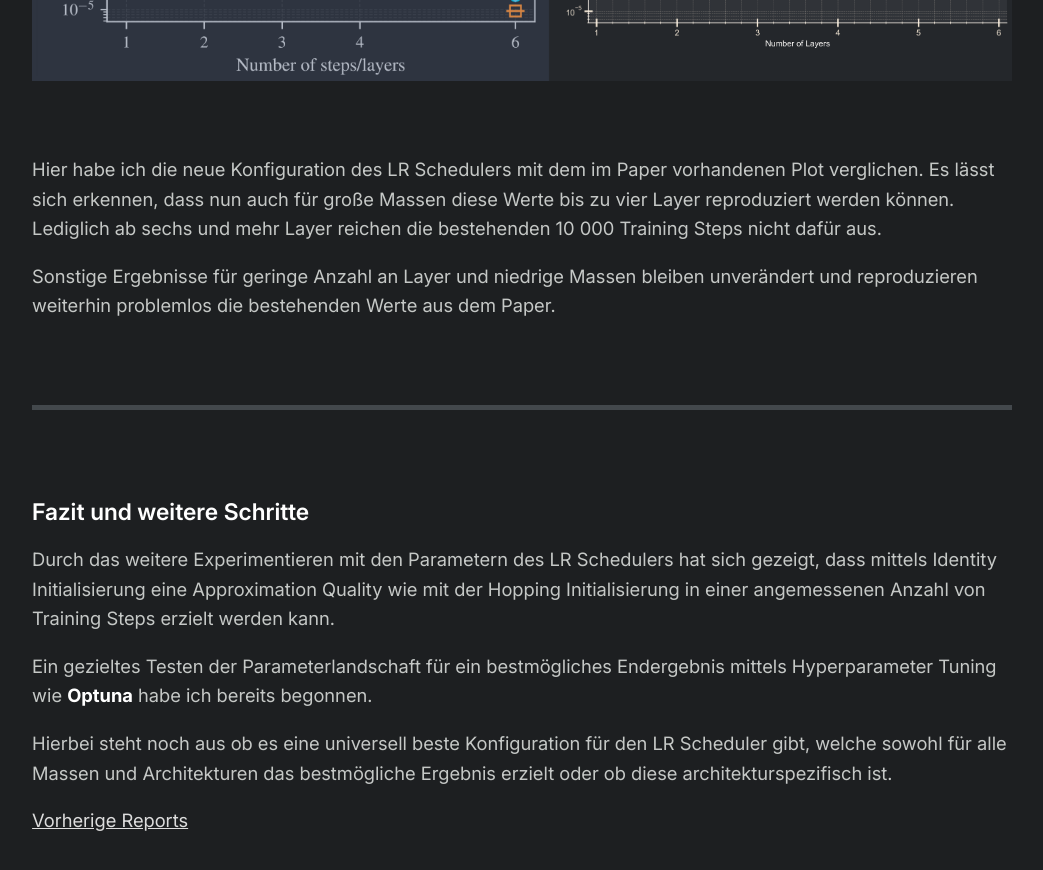
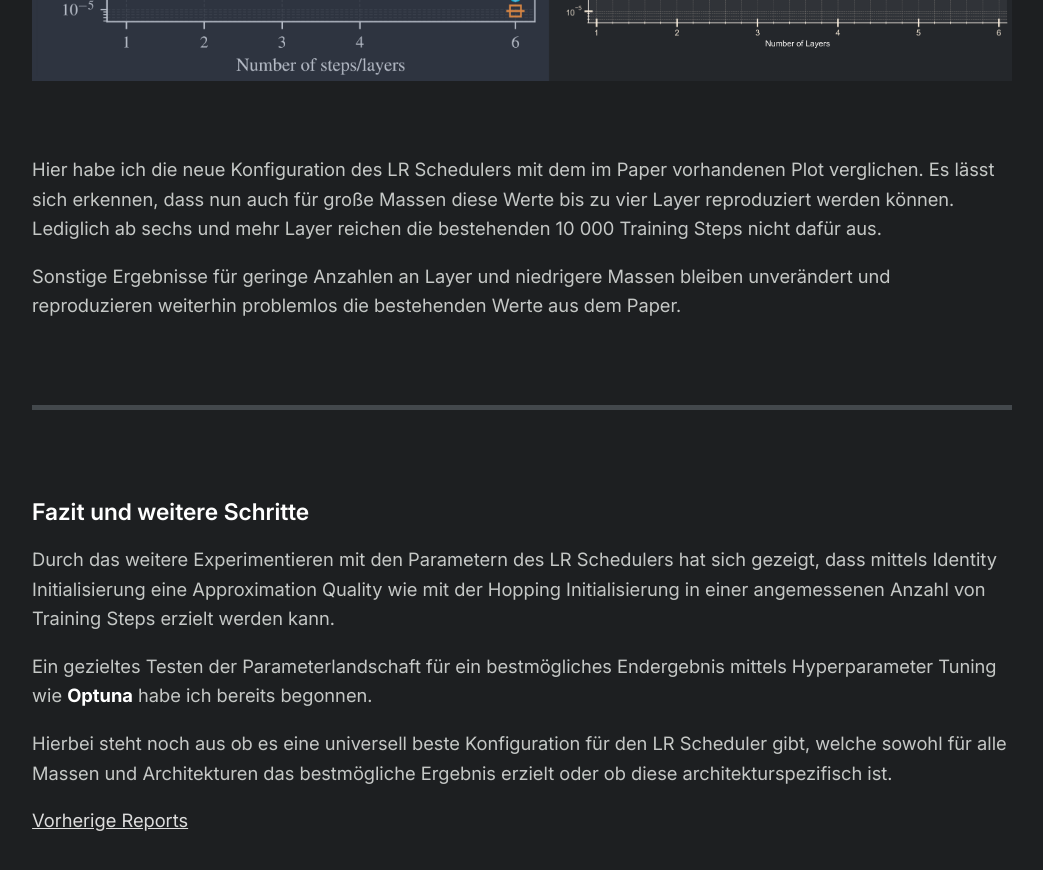
Before and after one commit to DavidCyba/thesis-reporting, a Jekyll site: the page built from reports/scheduler_optimization/scheduler_optimization.md, in a window 1280 px wide and 900 px high, scrolled down 5118 px. Shown: the top 870 px of the window, without its empty margins (118-1161 px from the left). Built offline with Jekyll 4.4.1, drawn with Linux system fonts in a browser that asks for light colours.

Commit message:
fix typo

```diff
--- a/reports/scheduler_optimization/scheduler_optimization.md
+++ b/reports/scheduler_optimization/scheduler_optimization.md
@@ -101,7 +101,7 @@ Zum Vergleich ist hier noch einmal die Kurve mit der Hopping Initialisierung abg
 
 Hier habe ich die neue Konfiguration des LR Schedulers mit dem im Paper vorhandenen Plot verglichen. Es lässt sich erkennen, dass nun auch für große Massen diese Werte bis zu vier Layer reproduziert werden können. Lediglich ab sechs und mehr Layer reichen die bestehenden 10 000 Training Steps nicht dafür aus.
 
-Sonstige Ergebnisse für geringe Anzahl an Layer und niedrige Massen bleiben unverändert und reproduzieren weiterhin problemlos die bestehenden Werte aus dem Paper.
+Sonstige Ergebnisse für geringe Anzahlen an Layer und niedrigere Massen bleiben unverändert und reproduzieren weiterhin problemlos die bestehenden Werte aus dem Paper.
 
 <br>
 
```
